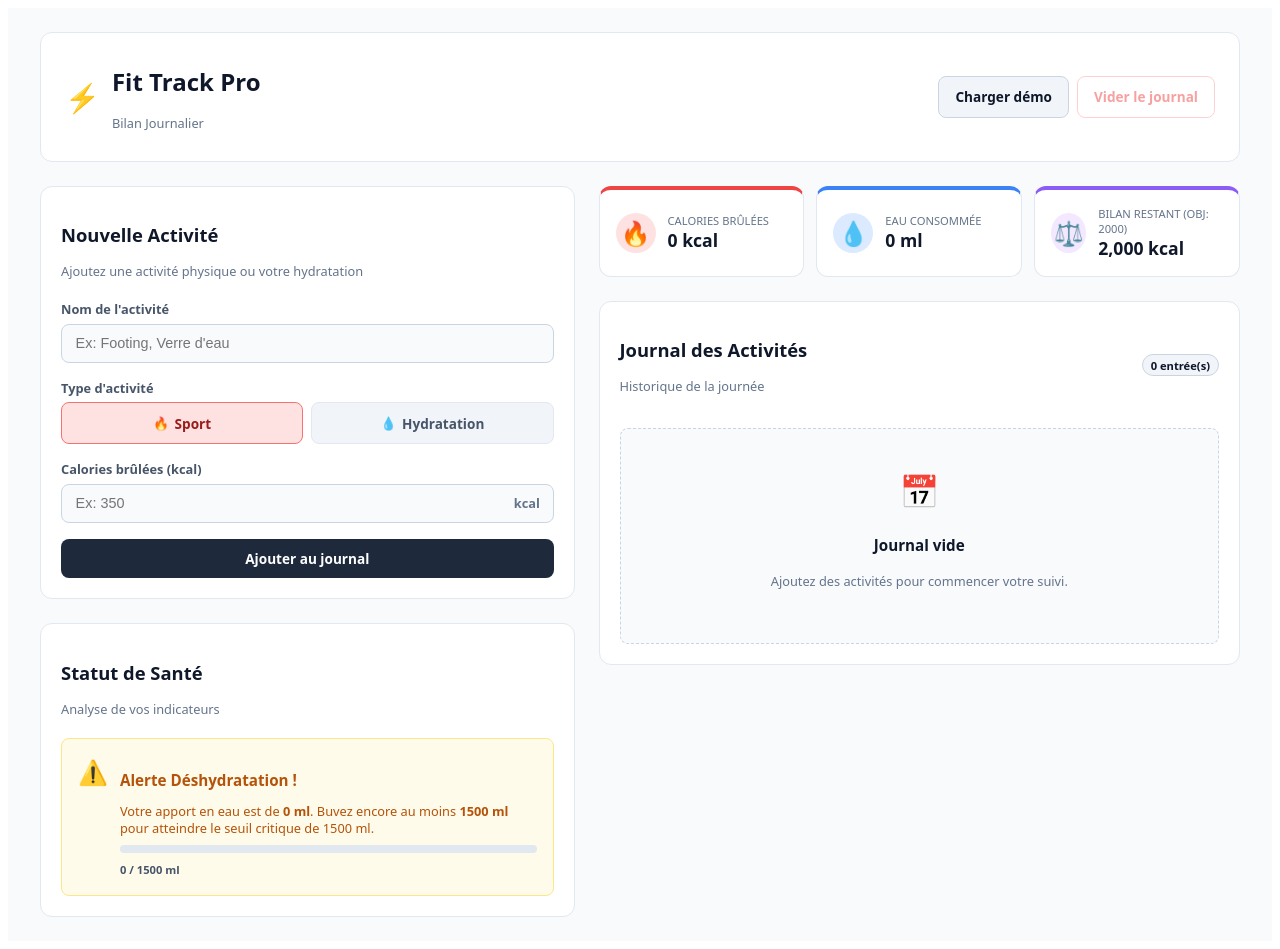
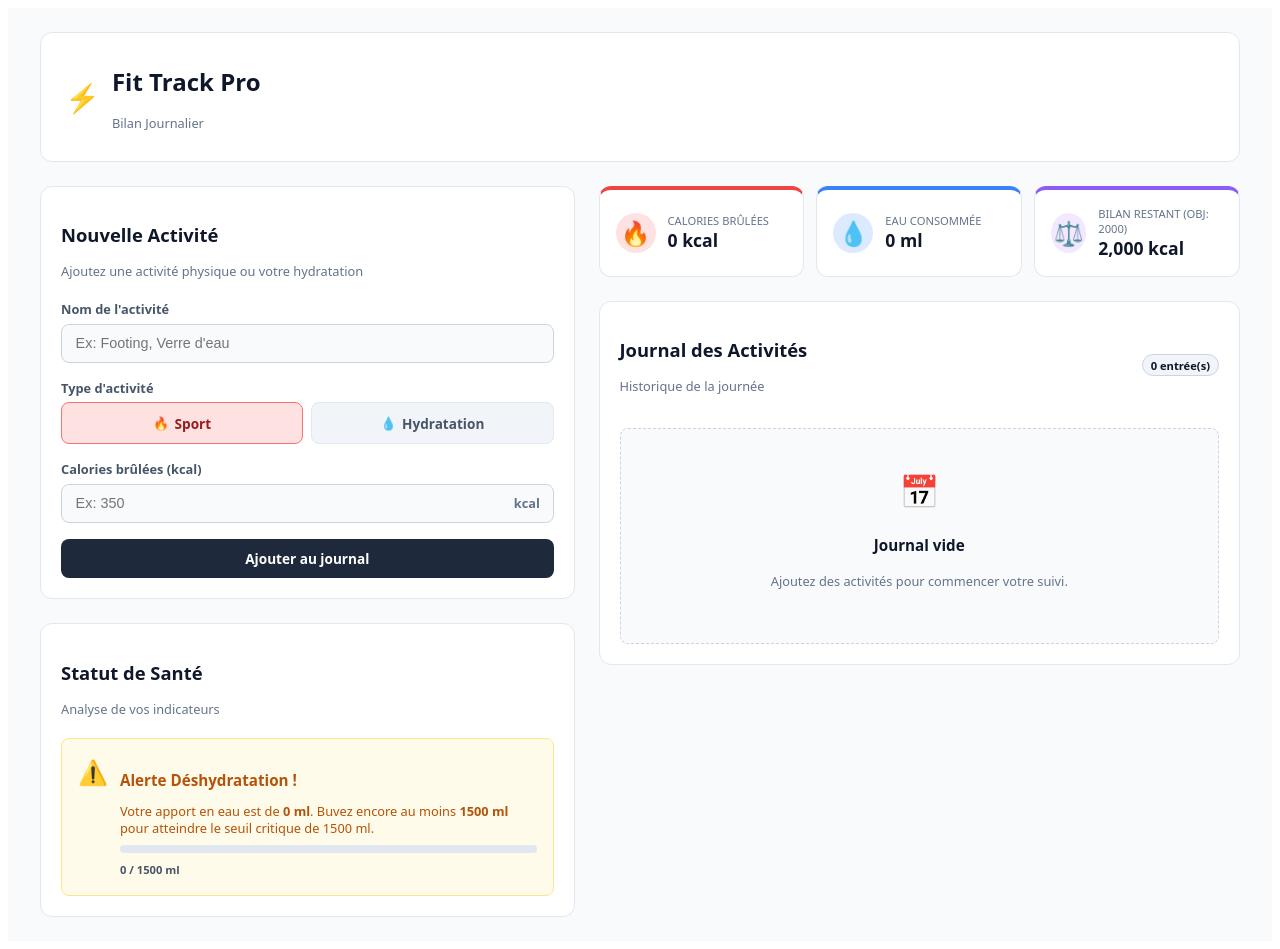
Before and after one commit to nabzey/Fit_Track_Pro, an Angular app: page / in a window 1280 px wide. Built offline with nearby package versions, Linux system fonts and the light colour scheme.

Commit message:
Clean: remove demo and clear all buttons from dashboard to strictly match statement

```diff
--- a/src/app/dashboard/dashboard.html
+++ b/src/app/dashboard/dashboard.html
@@ -8,14 +8,6 @@
           <h1>Fit Track Pro</h1>
           <p class="subtitle">Bilan Journalier</p>
         </div>
-      </div>
-      <div class="header-actions">
-        <button id="btn-load-demo" class="btn btn-secondary" (click)="loadDemoData()">
-          Charger démo
-        </button>
-        <button id="btn-clear-all" class="btn btn-danger-outline" (click)="clearAll()" [disabled]="activities().length === 0">
-          Vider le journal
-        </button>
       </div>
     </div>
   </header>
--- a/src/app/dashboard/dashboard.ts
+++ b/src/app/dashboard/dashboard.ts
@@ -31,12 +31,14 @@ export class DashboardComponent {
       .reduce((sum, a) => sum + a.value, 0);
   });
 
+  // Total water intake
   readonly totalWater = computed(() => {
     return this.activities()
       .filter(a => a.type === 'HYDRATATION')
       .reduce((sum, a) => sum + a.value, 0);
   });
 
+  // Remaining daily calories
   readonly remainingCalories = computed(() => {
     return this.dailyCalorieGoal - this.totalCalories();
   });
@@ -118,20 +120,4 @@ export class DashboardComponent {
   deleteActivity(id: string) {
     this.activities.update(prev => prev.filter(a => a.id !== id));
   }
-
-  loadDemoData() {
-    const now = Date.now();
-    const demo: Activity[] = [
-      { id: 'demo-1', name: 'Séance de Fitness', type: 'SPORT', value: 350, createdAt: now - 3600000 * 3 },
-      { id: 'demo-2', name: 'Grand verre d\'eau', type: 'HYDRATATION', value: 400, createdAt: now - 3600000 * 2 },
-      { id: 'demo-3', name: 'Bouteille d\'eau midi', type: 'HYDRATATION', value: 800, createdAt: now - 3600000 * 1 }
-    ];
-    this.activities.set(demo);
-  }
-
-  clearAll() {
-    if (confirm('Voulez-vous vraiment vider tout le journal d\'aujourd\'hui ?')) {
-      this.activities.set([]);
-    }
-  }
 }
```
